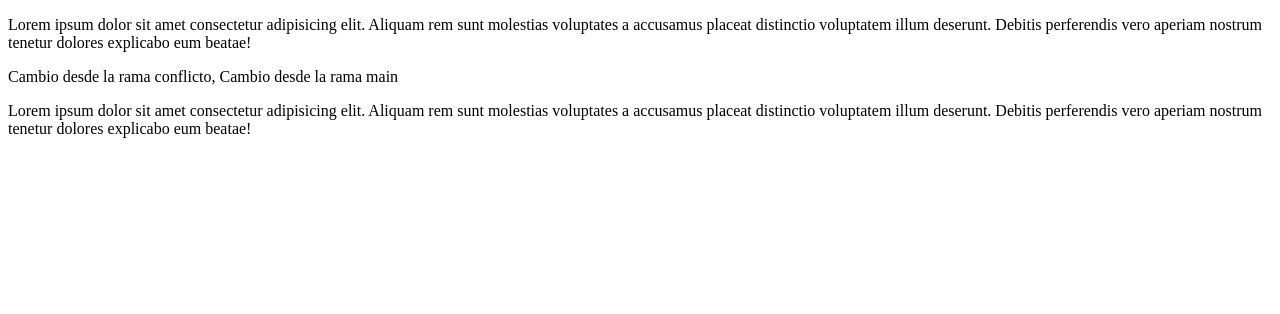
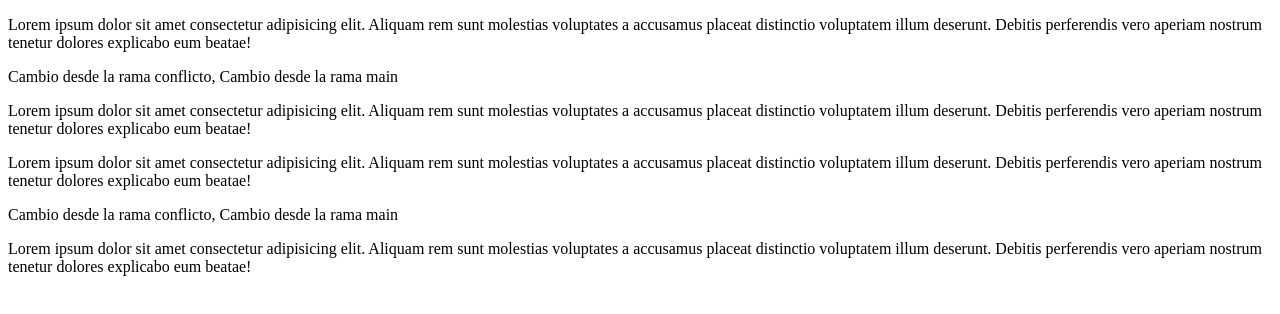
Before and after one commit to PabloSturm/repo_23026, a plain HTML site: page index.html in a window 1280 px wide. Drawn offline with Linux system fonts and the light colour scheme.

Commit message:
Agregue 3 lineas Lorem

```diff
--- a/index.html
+++ b/index.html
@@ -11,5 +11,8 @@
   <p>Cambio desde la rama conflicto, Cambio desde la rama main</p>
   <p>Lorem ipsum dolor sit amet consectetur adipisicing elit. Aliquam rem sunt molestias voluptates a accusamus placeat distinctio voluptatem illum deserunt. Debitis perferendis vero aperiam nostrum tenetur dolores explicabo eum beatae!</p>
 
+  <p>Lorem ipsum dolor sit amet consectetur adipisicing elit. Aliquam rem sunt molestias voluptates a accusamus placeat distinctio voluptatem illum deserunt. Debitis perferendis vero aperiam nostrum tenetur dolores explicabo eum beatae!</p>
+  <p>Cambio desde la rama conflicto, Cambio desde la rama main</p>
+  <p>Lorem ipsum dolor sit amet consectetur adipisicing elit. Aliquam rem sunt molestias voluptates a accusamus placeat distinctio voluptatem illum deserunt. Debitis perferendis vero aperiam nostrum tenetur dolores explicabo eum beatae!</p>
 </body>
 </html>
```
